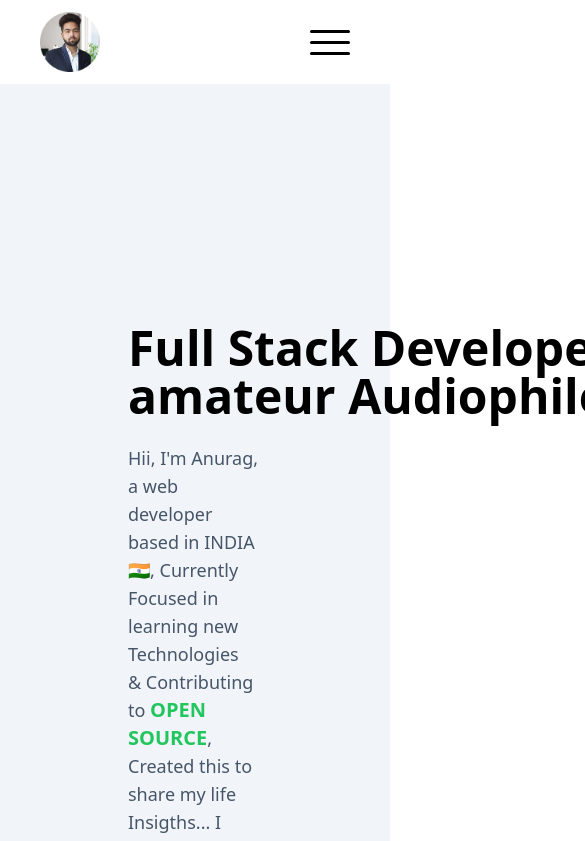
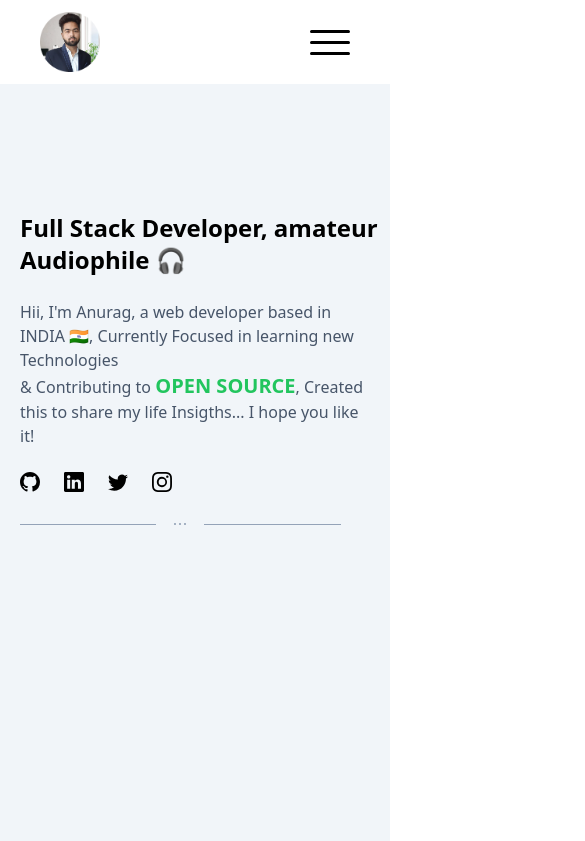
Before and after one commit to Anurag-Band/Portfolio-Website, a Next.js app: page / in a window 390 px wide. Shown: the top 841 px of the page, 585 px wide, since content can reach past the window. Built offline with nearby package versions, Linux system fonts and the light colour scheme.

Commit message:
created hero page & make it responsive

```diff
--- a/src/components/DivideLine.jsx
+++ b/src/components/DivideLine.jsx
@@ -2,7 +2,7 @@ import { RiMoreLine } from 'react-icons/ri'
 
 const DivideLine = () => {
   return (
-    <div className="relative flex items-center w-11/12 pr-24 md:py-16">
+    <div className="relative flex items-center w-11/12 sm:pr-24 md:py-16">
       <div className="flex-grow border-t border-slate-400"></div>
       <span className="flex-shrink mx-4 text-slate-400">
         <RiMoreLine />
--- a/src/components/Hero.jsx
+++ b/src/components/Hero.jsx
@@ -6,11 +6,11 @@ import siteMetadata from "@/data/siteMetaData";
 
 const Hero = () => {
   return (
-    <div className="min-h-screen flex flex-col items-start container mx-auto py-60 px-32 space-y-6">
-      <h2 className="text-5xl w-[43rem] text-black font-bold">
+    <div className="min-h-screen flex flex-col items-start container mx-auto py-32 lg:py-60 px-5 lg:px-32 space-y-6">
+      <h2 className="text-2xl sm:text-3xl lg:text-5xl w-[28rem] lg:w-[43rem] text-black font-semibold md:font-bold break-words">
         Full Stack Developer, amateur Audiophile 🎧️
       </h2>
-      <p className="text-lg text-slate-600 font-medium">
+      <p className="sm:text-lg text-slate-600 font-medium break-words">
         Hii, I&#39;m Anurag, a web developer based in INDIA 🇮🇳, Currently
         Focused in learning new Technologies <br /> & Contributing to{" "}
         <span className="text-green-500 text-xl font-semibold">
```
